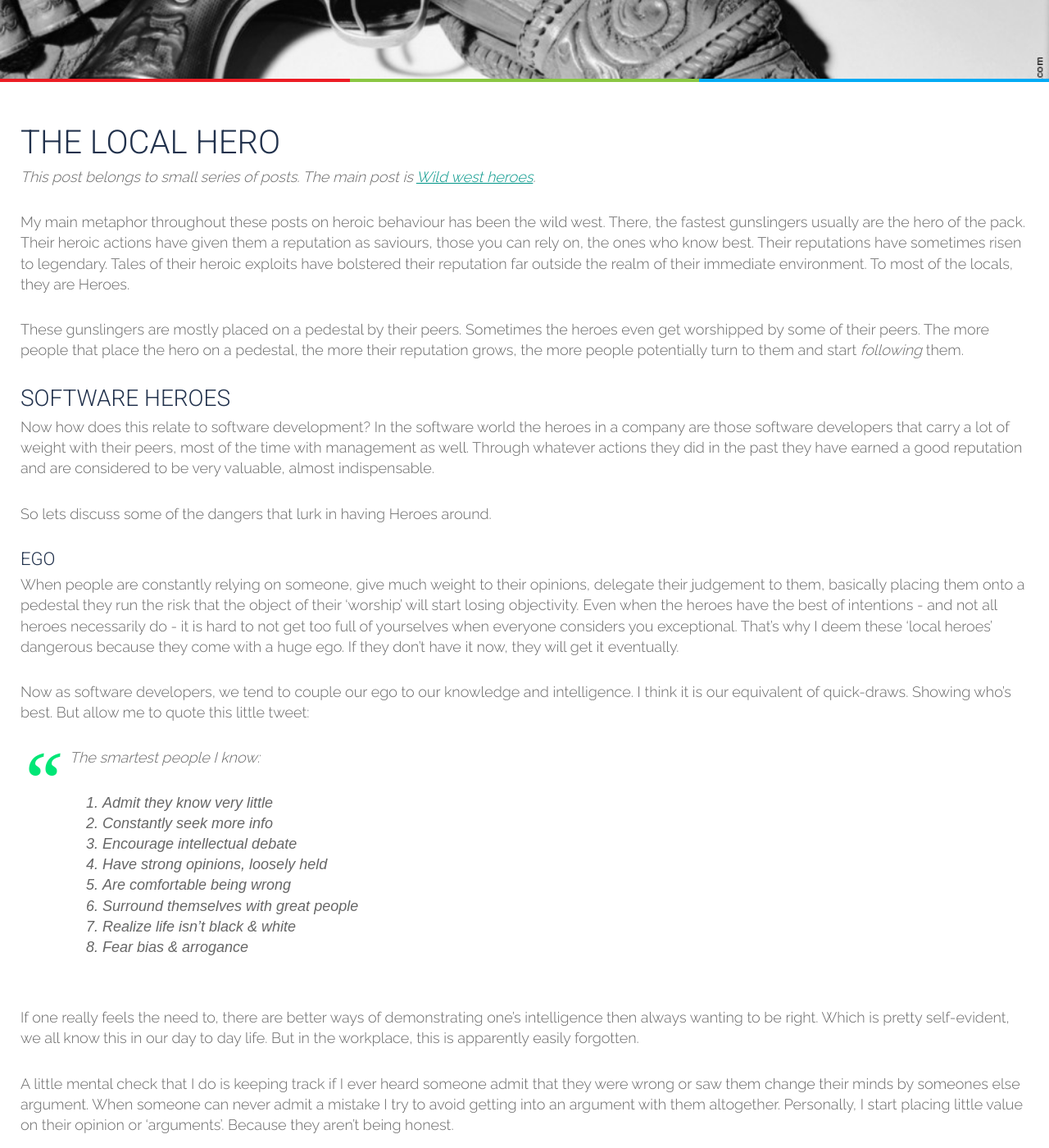
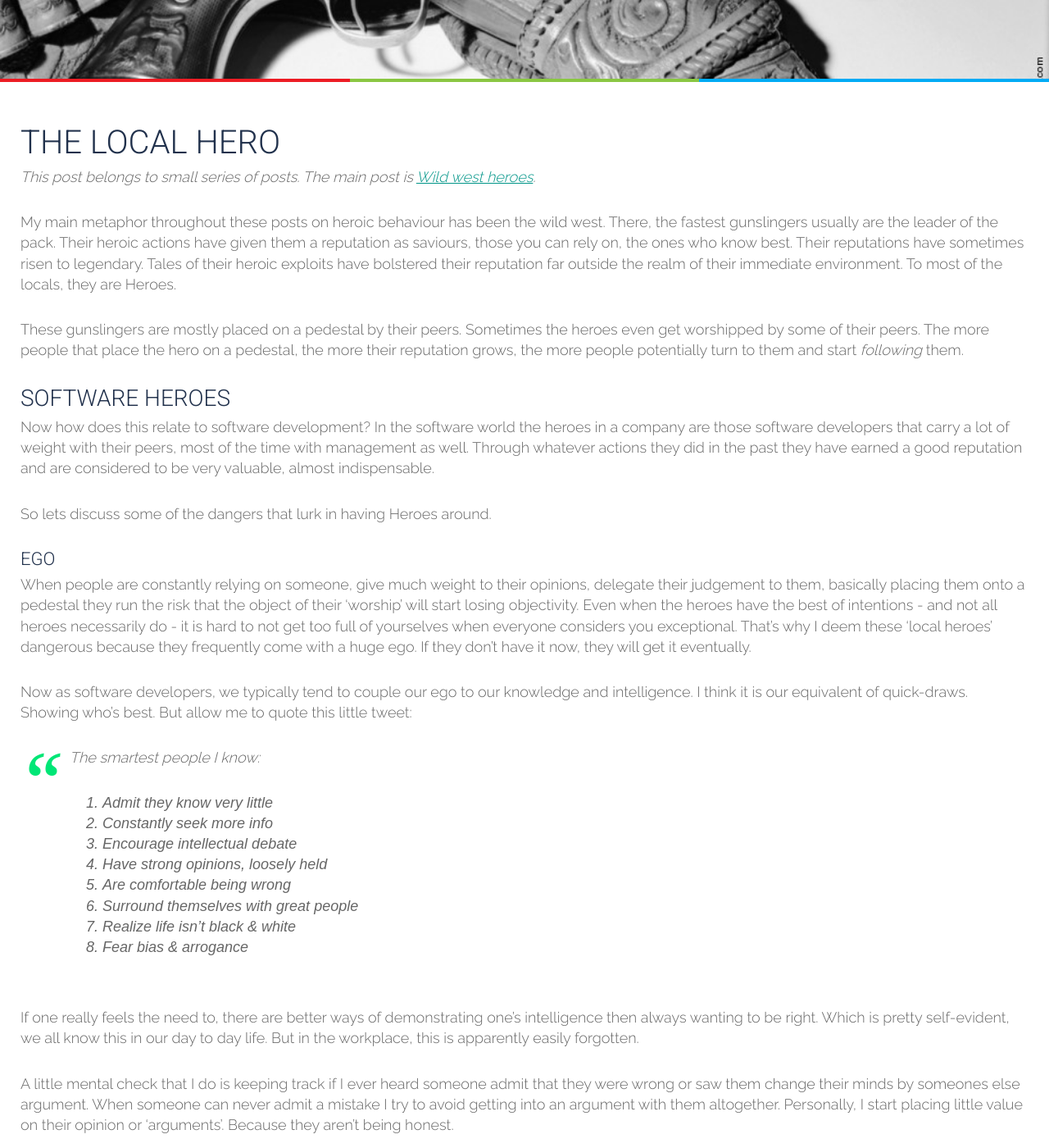
Before and after one commit to tripledio/tripledio.github.io, a Jekyll site: the page built from _posts/2018-06-26-LocalHero.md, in a window 1280 px wide and 1400 px high, scrolled down 514 px. Shown: the whole window at 82% size. Built offline with Jekyll 4.4.1, drawn with Linux system fonts in a browser that asks for light colours; some of the changed text lies outside the part shown.

Commit message:
Resolve some discussions

```diff
--- a/_posts/2018-06-26-LocalHero.md
+++ b/_posts/2018-06-26-LocalHero.md
@@ -10,7 +10,7 @@ excerpt: A post about the local hero pattern in software development.
 
 _This post belongs to small series of posts. The main post is [Wild west heroes](/31/05/2018/Heroes/)._
 
-My main metaphor throughout these posts on heroic behaviour has been the wild west. There, the fastest gunslingers usually are the hero of the pack. Their heroic actions have given them a reputation as saviours, those you can rely on, the ones who know best. Their reputations have sometimes risen to legendary. Tales of their heroic exploits have bolstered their reputation far outside the realm of their immediate environment. To most of the locals, they are Heroes.
+My main metaphor throughout these posts on heroic behaviour has been the wild west. There, the fastest gunslingers usually are the leader of the pack. Their heroic actions have given them a reputation as saviours, those you can rely on, the ones who know best. Their reputations have sometimes risen to legendary. Tales of their heroic exploits have bolstered their reputation far outside the realm of their immediate environment. To most of the locals, they are Heroes.
 
 These gunslingers are mostly placed on a pedestal by their peers. Sometimes the heroes even get worshipped by some of their peers. The more people that place the hero on a pedestal, the more their reputation grows, the more people potentially turn to them and start *following* them.
 
@@ -22,9 +22,9 @@ So lets discuss some of the dangers that lurk in having Heroes around.
 
 #### Ego <a name="ego"/>
 
-When people are constantly relying on someone, give much weight to their opinions, delegate their judgement to them, basically placing them onto a pedestal they run the risk that the object of their 'worship' will start losing objectivity. Even when the heroes have the best of intentions - and not all heroes necessarily do - it is hard to not get too full of yourselves when everyone considers you exceptional. That's why I deem these 'local heroes' dangerous because they come with a huge ego. If they don't have it now, they will get it eventually.
+When people are constantly relying on someone, give much weight to their opinions, delegate their judgement to them, basically placing them onto a pedestal they run the risk that the object of their 'worship' will start losing objectivity. Even when the heroes have the best of intentions - and not all heroes necessarily do - it is hard to not get too full of yourselves when everyone considers you exceptional. That's why I deem these 'local heroes' dangerous because they frequently come with a huge ego. If they don't have it now, they will get it eventually.
 
-Now as software developers, we tend to couple our ego to our knowledge and intelligence. I think it is our equivalent of quick-draws. Showing who's best. But allow me to quote this little tweet:
+Now as software developers, we typically tend to couple our ego to our knowledge and intelligence. I think it is our equivalent of quick-draws. Showing who's best. But allow me to quote this little tweet:
 
 > The smartest people I know:
 >
@@ -87,7 +87,7 @@ A little tip to my fellow heroic super intelligent software engineers out there:
 
 Seriously. Everyone wants to be special. But no one knows everything and everyone makes mistakes. Even if it is so much cooler to be a ninja than a janitor. A [janitor](https://twitter.com/sarah_edo/status/991421712989208576) is useful. Constantly learning and improving yourself is definitely an admirable trait. Just don't turn into a Bully.
 
-When I am looking for people to work with I look at their mentality first. No matter how competent or genius you are, the 'mission' comes first. We are all smart people. But can we work together?
+When I am looking for people to work with, I look at their mentality first. No matter how competent or genius you are, the 'mission' comes first. We are all smart people. But can we work together?
 
 **References**
 
```
